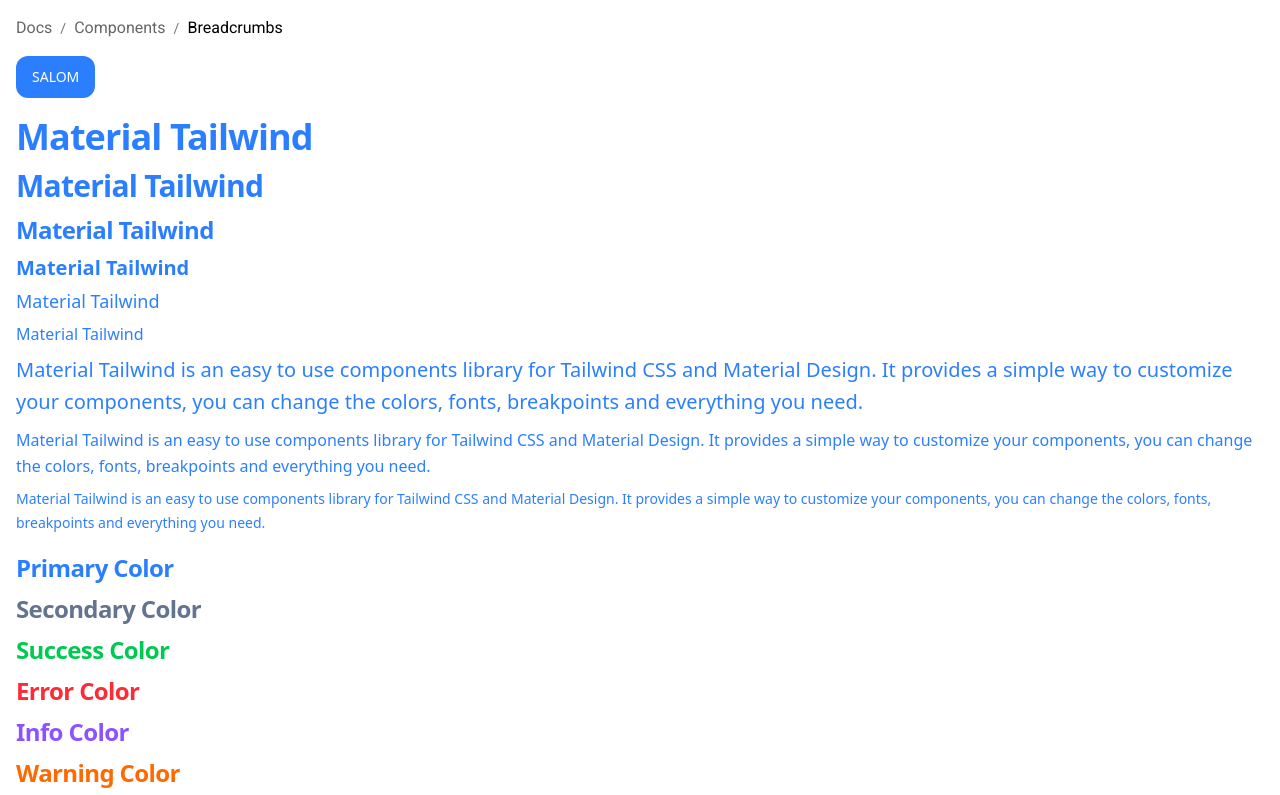
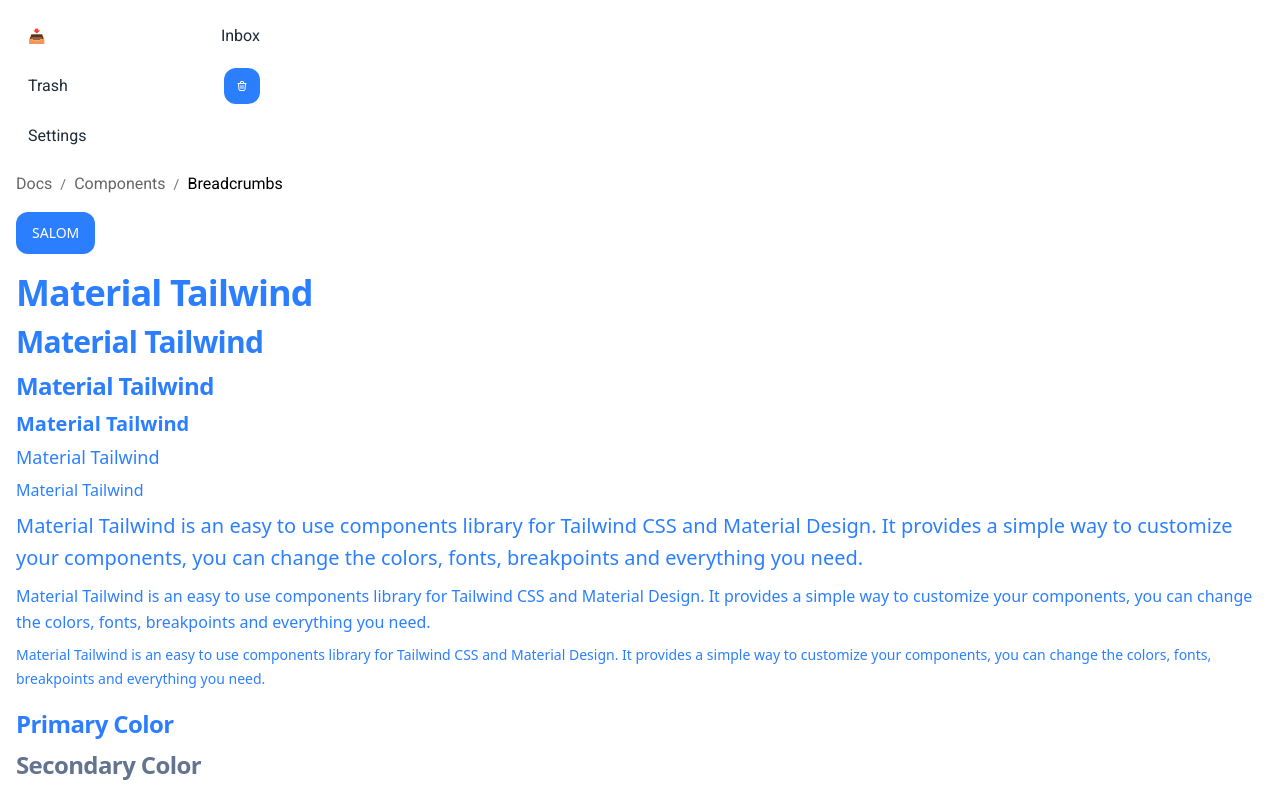
Before and after one commit to nnolan-oss/noor-ui, a React (Vite) app: page / in a window 1280 px wide. Shown: the top 795 px of the page. Built offline with nearby package versions, Linux system fonts and the light colour scheme.

Commit message:
feat: add List component to the library; update theme and HomePage to showcase List usage

```diff
--- a/lib/components/index.ts
+++ b/lib/components/index.ts
@@ -13,3 +13,4 @@
 export { Alert } from "./alert/Alert";
 export { Avatar } from "./avatar/Avatar";
 export { Breadcrumbs } from "./breadcrumbs/Breadcrumbs";
+export { List, ListItem, ListItemPrefix, ListItemSuffix } from "./list/List";
--- /dev/null
+++ b/lib/components/list/List.d.ts
@@ -0,0 +1,6 @@
+import { type ListComponentProps, type ListItemComponentProps } from "../../types/components/list";
+
+export interface ListProps extends ListComponentProps {}
+export interface ListItemProps extends ListItemComponentProps {}
+export interface ListItemPrefixProps extends React.HTMLAttributes<HTMLSpanElement> {}
+export interface ListItemSuffixProps extends React.HTMLAttributes<HTMLSpanElement> {}
--- /dev/null
+++ b/lib/components/list/List.tsx
@@ -0,0 +1,133 @@
+import React from "react";
+import classnames from "classnames";
+import { twMerge } from "tailwind-merge";
+import { useTheme } from "../../core/noorThemeProvider/NoorThemeProvider";
+import { objectsToString } from "../../utils/objectsToString";
+
+export interface ListProps extends React.HTMLAttributes<HTMLUListElement> {
+  dense?: boolean;
+  divided?: boolean;
+  className?: string;
+  children?: React.ReactNode;
+}
+
+export const List = React.forwardRef<HTMLUListElement, ListProps>(
+  ({ dense, divided, className, children, ...rest }, ref) => {
+    const { theme } = useTheme();
+    const { list } = theme.components as any;
+    const { defaultProps, styles } = list;
+    const { base } = styles;
+
+    dense = dense ?? defaultProps.dense;
+    divided = divided ?? defaultProps.divided;
+    className = twMerge(defaultProps.className || "", className);
+
+    const listBase = objectsToString(base.initial);
+    const classes = twMerge(
+      classnames(
+        listBase,
+        {
+          [objectsToString(base.dense)]: !!dense,
+          [objectsToString(base.divided)]: !!divided,
+        }
+      ),
+      className,
+    );
+
+    return (
+      <ul {...rest} ref={ref} className={classes}>
+        {children}
+      </ul>
+    );
+  }
+);
+
+List.displayName = "List";
+
+export interface ListItemProps extends React.LiHTMLAttributes<HTMLLIElement> {
+  selected?: boolean;
+  disabled?: boolean;
+  className?: string;
+  children?: React.ReactNode;
+}
+
+export const ListItem = React.forwardRef<HTMLLIElement, ListItemProps>(
+  ({ selected, disabled, className, children, ...rest }, ref) => {
+    const { theme } = useTheme();
+    const { list } = theme.components as any;
+    const { defaultProps, styles } = list;
+    const { item } = styles;
+
+    selected = selected ?? defaultProps.item.selected;
+    disabled = disabled ?? defaultProps.item.disabled;
+    className = twMerge(defaultProps.item.className || "", className);
+
+    const baseItem = objectsToString(item.base.initial);
+    const classes = twMerge(
+      classnames(
+        baseItem,
+        {
+          [objectsToString(item.base.selected)]: !!selected,
+          [objectsToString(item.base.disabled)]: !!disabled,
+        }
+      ),
+      className,
+    );
+
+    return (
+      <li {...rest} ref={ref} className={classes} aria-disabled={disabled}>
+        {children}
+      </li>
+    );
+  }
+);
+
+ListItem.displayName = "ListItem";
+
+export interface ListItemPrefixProps extends React.HTMLAttributes<HTMLSpanElement> {}
+
+export const ListItemPrefix = React.forwardRef<HTMLSpanElement, ListItemPrefixProps>(
+  ({ className, children, ...rest }, ref) => {
+    const { theme } = useTheme();
+    const { list } = theme.components as any;
+    const { styles } = list;
+    const { item } = styles;
+
+    const classes = twMerge(
+      classnames(objectsToString(item.prefix)),
+      className,
+    );
+
+    return (
+      <span {...rest} ref={ref} className={classes}>
+        {children}
+      </span>
+    );
+  }
+);
+
+ListItemPrefix.displayName = "ListItemPrefix";
+
+export interface ListItemSuffixProps extends React.HTMLAttributes<HTMLSpanElement> {}
+
+export const ListItemSuffix = React.forwardRef<HTMLSpanElement, ListItemSuffixProps>(
+  ({ className, children, ...rest }, ref) => {
+    const { theme } = useTheme();
+    const { list } = theme.components as any;
+    const { styles } = list;
+    const { item } = styles;
+
+    const classes = twMerge(
+      classnames(objectsToString(item.suffix)),
+      className,
+    );
+
+    return (
+      <span {...rest} ref={ref} className={classes}>
+        {children}
+      </span>
+    );
+  }
+);
+
+ListItemSuffix.displayName = "ListItemSuffix";
--- /dev/null
+++ b/lib/theme/components/list/index.ts
@@ -0,0 +1,63 @@
+export const list = {
+  defaultProps: {
+    dense: false,
+    divided: false,
+    className: "",
+    item: {
+      selected: false,
+      disabled: false,
+      className: "",
+    },
+  },
+  valid: {},
+  styles: {
+    base: {
+      initial: {
+        display: "flex",
+        flexDirection: "flex-col",
+        width: "w-full",
+        gap: "gap-1",
+      },
+      dense: {
+        gap: "gap-0.5",
+      },
+      divided: {
+        divide: "divide-y divide-gray-200",
+      },
+    },
+    item: {
+      base: {
+        initial: {
+          display: "flex",
+          alignItems: "items-center",
+          justifyContent: "justify-between",
+          px: "px-3",
+          py: "py-2",
+          borderRadius: "rounded-md",
+          color: "text-gray-800",
+          hover: "hover:bg-gray-100",
+          transition: "transition-colors",
+          disabled: "disabled:opacity-50 disabled:pointer-events-none",
+        },
+        selected: {
+          bg: "bg-gray-100",
+          fontWeight: "font-medium",
+        },
+        disabled: {
+          opacity: "opacity-60",
+          cursor: "cursor-not-allowed",
+        },
+      },
+      prefix: {
+        marginRight: "mr-2",
+        display: "inline-flex",
+        alignItems: "items-center",
+      },
+      suffix: {
+        marginLeft: "ml-2",
+        display: "inline-flex",
+        alignItems: "items-center",
+      },
+    },
+  },
+};
--- a/lib/theme/index.ts
+++ b/lib/theme/index.ts
@@ -13,6 +13,7 @@
 import { alert } from "./components/alert";
 import { avatar } from "./components/avatar";
 import { breadcrumbs } from "./components/breadcrumbs";
+import { list } from "./components/list";
 
 export const theme = {
   components: {
@@ -30,7 +31,8 @@
     typography,
     alert,
     avatar,
-    breadcrumbs
+    breadcrumbs,
+    list
   },
   typography: {},
   spacing: {},
@@ -57,3 +59,4 @@
 export * from "./components/alert";
 export * from "./components/avatar";
 export * from "./components/breadcrumbs";
+export * from "./components/list";
--- a/src/pages/HomePage.tsx
+++ b/src/pages/HomePage.tsx
@@ -1,11 +1,25 @@
-import { Accordion, AccordionContent, AccordionItem, AccordionTrigger, Alert, Avatar, Breadcrumbs, Button, Typography } from "noor-ui"
+import { Accordion, AccordionContent, AccordionItem, AccordionTrigger, Alert, Avatar, Breadcrumbs, Button, IconButton, List, ListItem, ListItemPrefix, ListItemSuffix, Typography } from "noor-ui"
 import { useState } from "react"
-import { TbHome, TbX } from "react-icons/tb"
+import { TbHome, TbTrash, TbX } from "react-icons/tb"
 
 const HomePage = () => {
   const [isOpen, setIsOpen] = useState(false)
   return (
     <div className="p-4 space-y-4">
+<List className="max-w-64">
+  <ListItem>
+    <ListItemPrefix>📥</ListItemPrefix>
+    Inbox
+  </ListItem>
+  <ListItem>
+    Trash
+    <ListItemSuffix>
+      <IconButton size="sm" icon={<TbTrash/>}/>
+    </ListItemSuffix>
+  </ListItem>
+  <ListItem>Settings</ListItem>
+</List>
+
       <Breadcrumbs>
         <a href="#" className="opacity-60">
           Docs
```
Also changed, not shown: lib/types/components/list.d.ts (added, +20 -0 lines).
